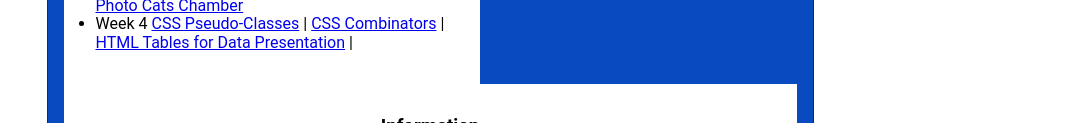
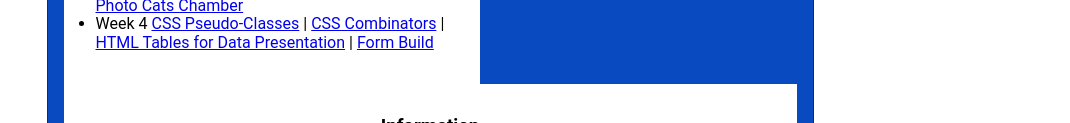
Before and after one commit to Hekuta6/wdd230, a plain HTML site: page index.html in a window 1280 px wide. Shown: the part 679-802 px from the top of the page, without its empty margins (210-1280 px from the left). Drawn offline with Linux system fonts and the light colour scheme.

Commit message:
Form Build

```diff
--- a/index.html
+++ b/index.html
@@ -68,6 +68,7 @@
                     <a href="https://codepen.io/rjbxgppf-the-animator/pen/XWyRdGV">CSS Pseudo-Classes</a> |
                     <a href="images/CSS Combinators.png">CSS Combinators</a> |
                     <a href="week04/tablebuild.html">HTML Tables for Data Presentation</a> |
+                    <a href="form.html">Form Build</a>
                 </li>
             </ul>
         </section>
```
